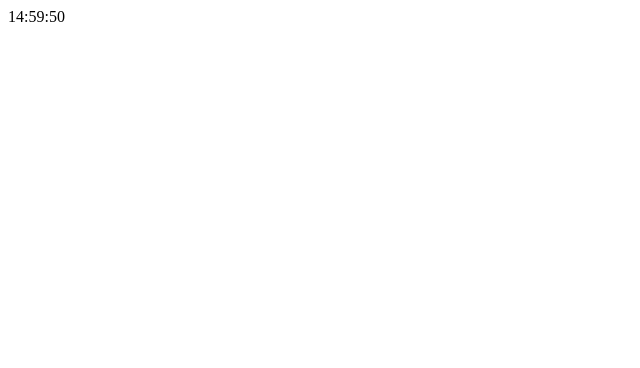
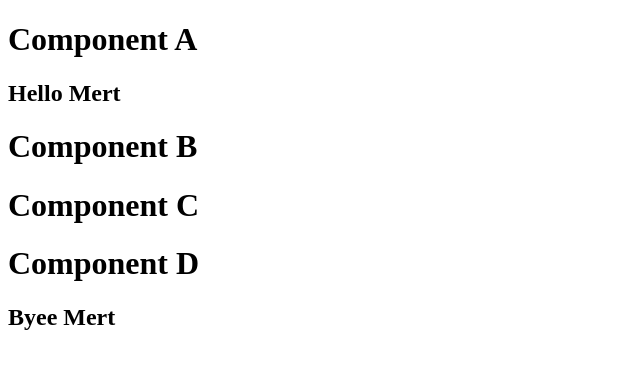
Before and after one commit to mertkarahan955/react-learn, a React (Vite) app: page / in a window 1280 px wide. Shown: the top 368 px of the page, without its empty margins (0-640 px from the left). Built offline with nearby package versions, Linux system fonts and the light colour scheme.

Commit message:
use context share references

```diff
--- a/src/App.jsx
+++ b/src/App.jsx
@@ -1,9 +1,8 @@
-import DigitalClock from './hook-function/use-effect/DigitalClock';
-
+import ComponentA from './hook-function/use-context/ComponentA.jsx';
 
 function App() {
   return (
-   <DigitalClock/>
+   <ComponentA/>
   );
 }
 
--- /dev/null
+++ b/src/hook-function/use-context/ComponentA.jsx
@@ -0,0 +1,37 @@
+// useContext: React hook that allows you to share values
+//             between multiple levels of components
+//             without passing props through each level
+
+
+// Provider Component
+// 1. import {createContext} from 'react'
+// 2. export const MyContext = createContext();
+//  3. <MyContext.Provider value ={value}>
+//             < Child/>
+//         </MyContext.Provider>
+
+// Consumer Component
+// 1. import React, {useContext} from './react'
+//  import {MyContext} from './ComponentA'
+// 2. const value = useContext(MyContext)
+
+
+import React, {useState, createContext} from 'react';
+import ComponentB from "./ComponentB";
+
+export const UserContext = createContext();
+function ComponentA(){
+
+    const [user , setUser] = useState("Mert");
+    return(
+        <div>
+            <h1>Component A</h1>
+            <h2>Hello {user}</h2>
+            <UserContext.Provider value = {user}>
+                    <ComponentB user = {user}/>
+            </UserContext.Provider>
+        </div>
+    );
+}
+
+export default ComponentA;
--- /dev/null
+++ b/src/hook-function/use-context/ComponentB.jsx
@@ -0,0 +1,12 @@
+import ComponentC from "./ComponentC";
+function ComponentB(){
+
+    return(
+        <div>
+            <h1>Component B</h1>
+            <ComponentC />
+        </div>
+    );
+}
+
+export default ComponentB;
--- /dev/null
+++ b/src/hook-function/use-context/ComponentC.jsx
@@ -0,0 +1,11 @@
+import ComponentD from './ComponentD';
+function ComponentC(){
+    return(
+        <div>
+            <h1>Component C</h1>
+            <ComponentD/>
+        </div>
+    );
+}
+
+export default ComponentC;
--- /dev/null
+++ b/src/hook-function/use-context/ComponentD.jsx
@@ -0,0 +1,15 @@
+
+import React, {useContext} from 'react';
+import {UserContext} from './ComponentA';
+
+function ComponentD(){
+    const user = useContext(UserContext);
+    return(
+        <div>
+            <h1>Component D</h1>
+            <h2>Byee {user}</h2>
+        </div>
+    );
+}
+
+export default ComponentD;
```
